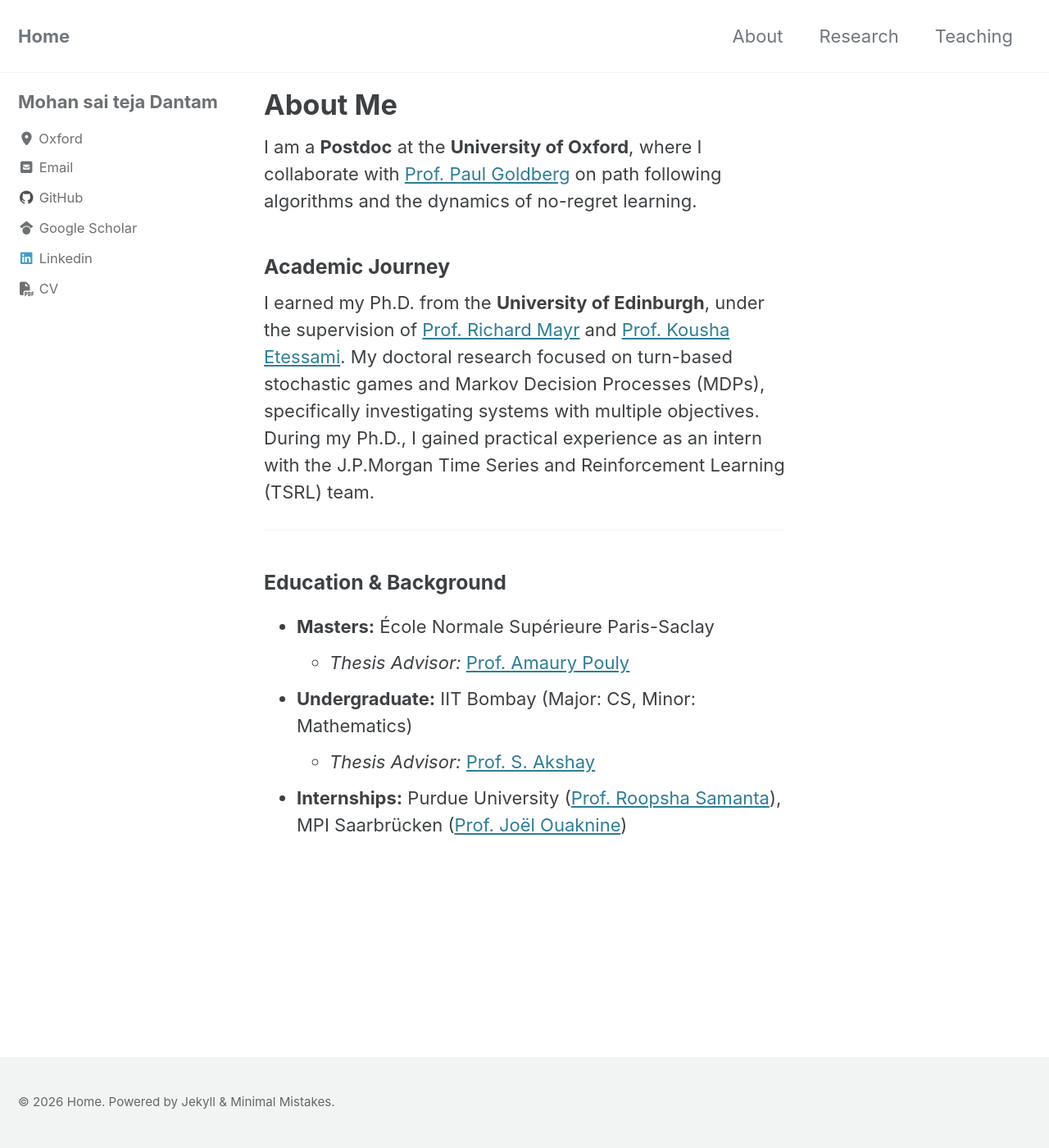
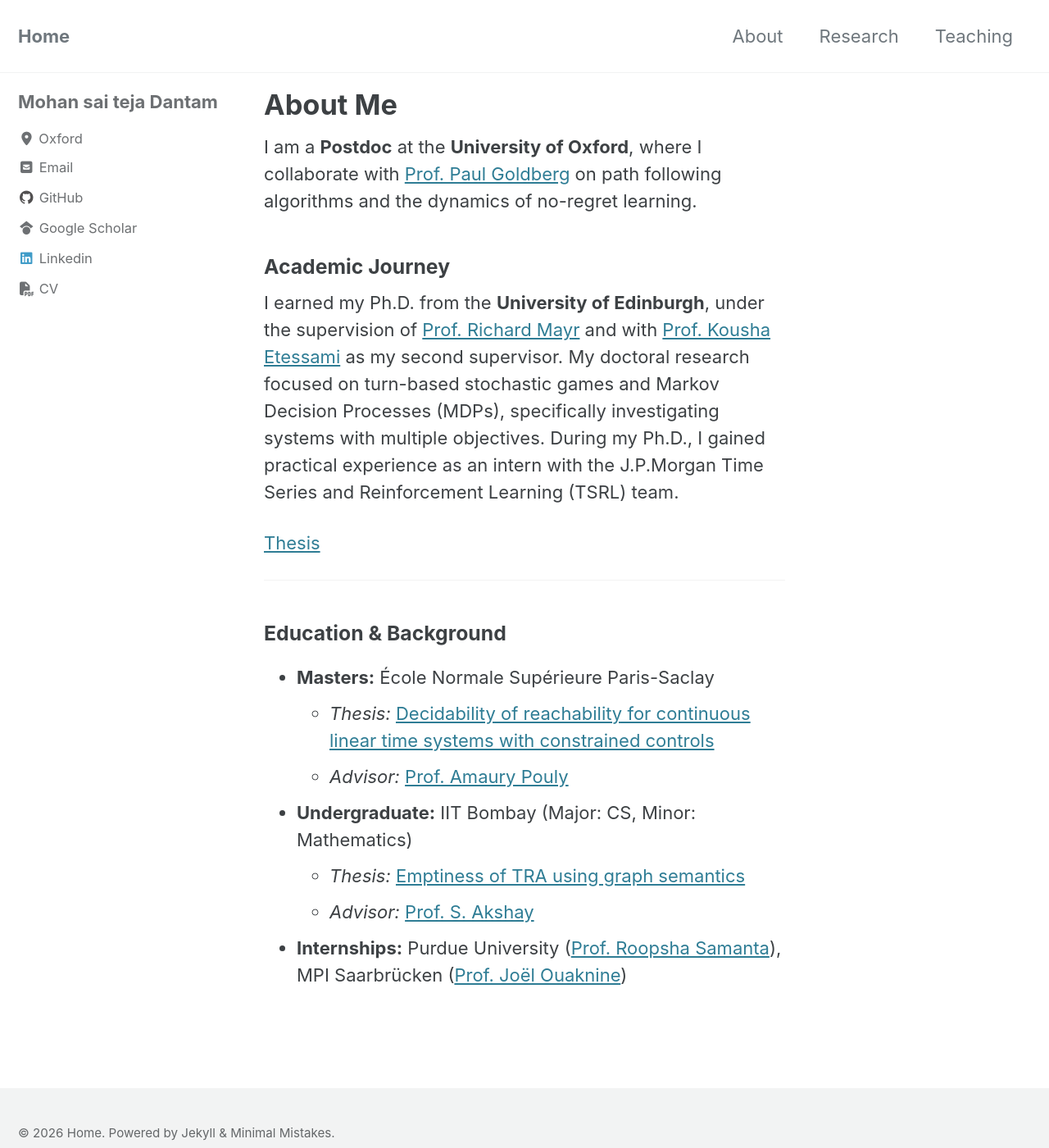
Before and after one commit to mohanst/mohanst.github.io, a Jekyll site: the page built from _pages/about.md, in a window 1280 px wide and 1400 px high. Shown: the whole window at 82% size. Built offline with Jekyll 4.4.1, drawn with Linux system fonts in a browser that asks for light colours; cached includes are drawn as plain includes.

Commit message:
Added Theses

```diff
--- a/_pages/about.md
+++ b/_pages/about.md
@@ -9,14 +9,18 @@ I am a **Postdoc** at the **University of Oxford**, where I collaborate with [Pr
 
 ### Academic Journey
 
-I earned my Ph.D. from the **University of Edinburgh**, under the supervision of [Prof. Richard Mayr](https://homepages.inf.ed.ac.uk/rmayr/) and [Prof. Kousha Etessami](https://homepages.inf.ed.ac.uk/kousha/). My doctoral research focused on turn-based stochastic games and Markov Decision Processes (MDPs), specifically investigating systems with multiple objectives. During my Ph.D., I gained practical experience as an intern with the J.P.Morgan Time Series and Reinforcement Learning (TSRL) team.
+I earned my Ph.D. from the **University of Edinburgh**, under the supervision of [Prof. Richard Mayr](https://homepages.inf.ed.ac.uk/rmayr/) and with [Prof. Kousha Etessami](https://homepages.inf.ed.ac.uk/kousha/) as my second supervisor. My doctoral research focused on turn-based stochastic games and Markov Decision Processes (MDPs), specifically investigating systems with multiple objectives. During my Ph.D., I gained practical experience as an intern with the J.P.Morgan Time Series and Reinforcement Learning (TSRL) team.
+
+[Thesis](/research/thesis.pdf)
 
 ---
 
 ### Education & Background
 
 *   **Masters:** École Normale Supérieure Paris-Saclay
-    *   *Thesis Advisor:* [Prof. Amaury Pouly](https://www.pouly.fr/)
+    *   *Thesis:* [Decidability of reachability for continuous linear time systems with constrained controls](/research/masters_thesis.pdf)
+    *   *Advisor:* [Prof. Amaury Pouly](https://www.pouly.fr/)
 *   **Undergraduate:** IIT Bombay (Major: CS, Minor: Mathematics)
-    *   *Thesis Advisor:* [Prof. S. Akshay](https://www.cse.iitb.ac.in/~akshayss/)
+    *   *Thesis:* [Emptiness of TRA using graph semantics](/research/bachelors_thesis.pdf)
+    *   *Advisor:* [Prof. S. Akshay](https://www.cse.iitb.ac.in/~akshayss/)
 *   **Internships:** Purdue University ([Prof. Roopsha Samanta](https://www.cs.purdue.edu/homes/roopsha/)), MPI Saarbrücken ([Prof. Joël Ouaknine](https://people.mpi-sws.org/~joel/))
```
Also changed, not shown: 1 other file.
